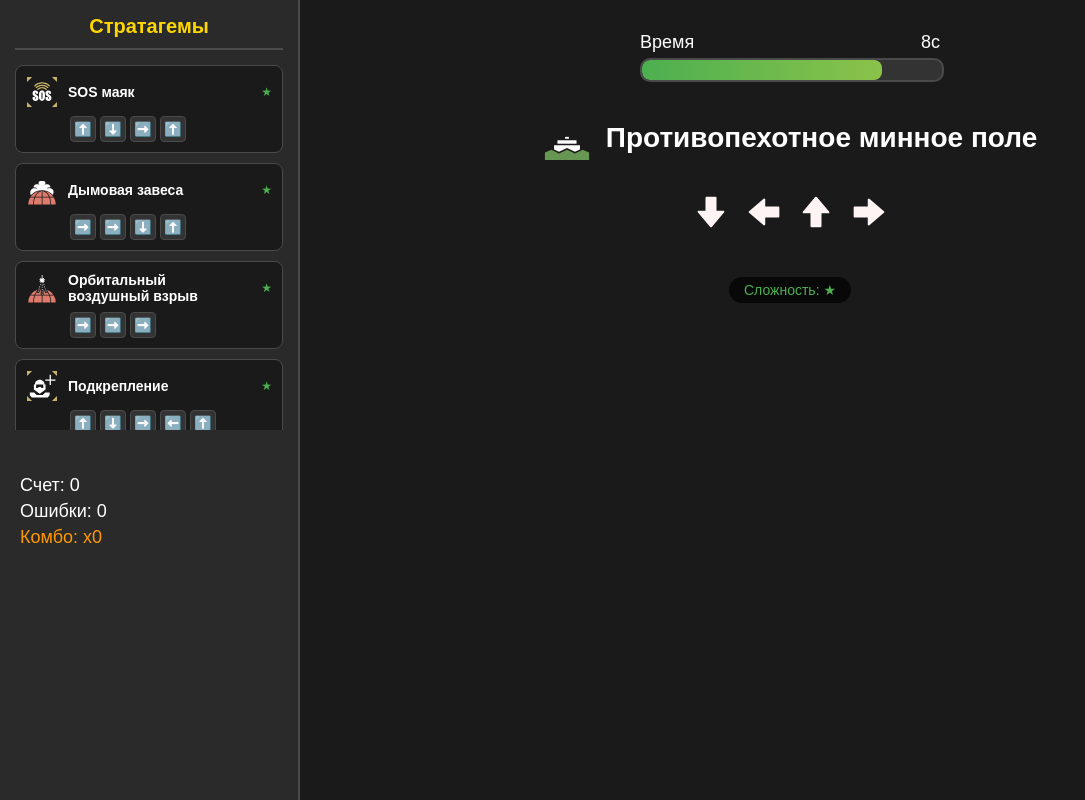
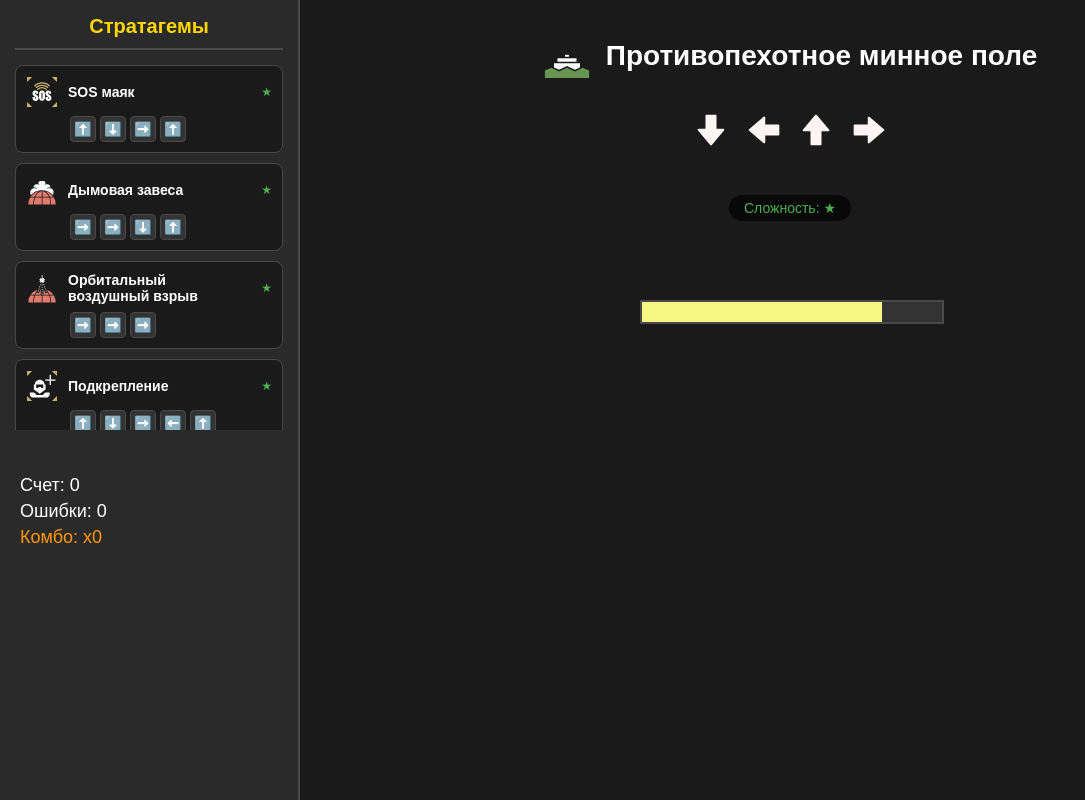
Before and after one commit to Geckonda/Stratagemes-hero, a Vue app in the folder stratagemes-hero/: page / in a window 1280 px wide. Both pictures are taken after a click on the button "Start". Shown: the whole page, without its empty margins (0-1085 px from the left). Built offline with nearby package versions, Linux system fonts and the light colour scheme; the HTML template or start-up script is replaced by a standard one.

Commit message:
style(Timer): изменил  внешний вид таймера

```diff
--- a/stratagemes-hero/src/assets/main.css
+++ b/stratagemes-hero/src/assets/main.css
@@ -18,12 +18,28 @@
   width: 100%;
   height: 10px;
   background-color: #eee;
-  border-radius: 5px;
   overflow: hidden;
 }
 
 .progress-fill {
   height: 100%;
-  background-color: #4caf50;
+  background-color: #f5f684;
   transition: width 0.3s;
 }
+
+.menu-button {
+  padding: 15px 30px;
+  font-size: 20px;
+  background: linear-gradient(135deg, #4caf50, #45a049);
+  color: #f5f684;
+  border: none;
+  border-radius: 10px;
+  cursor: pointer;
+  transition: all 0.3s;
+  font-weight: bold;
+}
+
+.menu-button:hover {
+  transform: scale(1.1);
+  box-shadow: 0 0 20px rgba(76, 175, 80, 0.5);
+}
--- a/stratagemes-hero/src/components/game/GameBoard.vue
+++ b/stratagemes-hero/src/components/game/GameBoard.vue
@@ -1,9 +1,5 @@
 <template>
   <div class="game-board">
-    <Timer
-      :time-left="gameStore.timeLeft"
-      :max-time="gameStore.maxTime"
-    />
 
     <StratagemDisplay
       :stratagem="gameStore.currentStratagem"
@@ -14,13 +10,15 @@
 
     <InputHandler @input="handleInput" />
 
-
-
+    <Timer
+      :time-left="gameStore.timeLeft"
+      :max-time="gameStore.maxTime"
+    />
 
     <!-- Game Over сообщение -->
     <div v-if="gameStore.gameStatus === 'gameover'" class="gameover-overlay">
       <div class="gameover-content">
-        <h1>⏰ Провал ⏰</h1>
+        <h1>Провал</h1>
         <div class="final-score">
           <p>Твой счет: {{ gameStore.score }}</p>
           <p>Ошибок: {{ gameStore.mistakes }}</p>
@@ -151,22 +149,7 @@ const returnToMenu = () => {
   color: #fff;
 }
 
-.menu-button {
-  padding: 15px 30px;
-  font-size: 20px;
-  background: linear-gradient(135deg, #4caf50, #45a049);
-  color: white;
-  border: none;
-  border-radius: 10px;
-  cursor: pointer;
-  transition: all 0.3s;
-  font-weight: bold;
-}
 
-.menu-button:hover {
-  transform: scale(1.1);
-  box-shadow: 0 0 20px rgba(76, 175, 80, 0.5);
-}
 
 @keyframes pulse {
   0% { transform: scale(1); }
--- a/stratagemes-hero/src/components/game/Timer.vue
+++ b/stratagemes-hero/src/components/game/Timer.vue
@@ -1,18 +1,10 @@
 <template>
   <div class="timer-container">
-    <div class="timer-header">
-      <span class="timer-label">Время</span>
-      <span class="timer-value" :class="{ warning: timeLeft <= 3 }">{{ timeLeft }}с</span>
-    </div>
 
     <!-- Прогресс-бар времени -->
     <div class="timer-progress-bar">
       <div
         class="timer-progress-fill"
-        :class="{
-          warning: timeLeft <= 3,
-          critical: timeLeft <= 1
-        }"
         :style="{ width: progress + '%' }"
       ></div>
     </div>
@@ -39,52 +31,19 @@ const progress = computed(() => {
   margin: 0 auto;
 }
 
-.timer-header {
-  display: flex;
-  justify-content: space-between;
-  margin-bottom: 5px;
-  color: white;
-  font-size: 18px;
-}
-
-.timer-value.warning {
-  color: #ff9800;
-  font-weight: bold;
-  animation: pulse 1s infinite;
-}
 
 .timer-progress-bar {
   width: 100%;
   height: 20px;
   background-color: #333;
-  border-radius: 10px;
   overflow: hidden;
   border: 2px solid #4a4a4a;
 }
 
 .timer-progress-fill {
   height: 100%;
-  background: linear-gradient(90deg, #4caf50, #8bc34a);
+  background: #f5f684;
   transition: width 0.3s ease;
-  border-radius: 8px;
-}
-
-.timer-progress-fill.warning {
-  background: linear-gradient(90deg, #ff9800, #ff5722);
-}
-
-.timer-progress-fill.critical {
-  background: linear-gradient(90deg, #f44336, #d32f2f);
-  animation: blink 0.5s infinite;
-}
-
-.time-warning {
-  text-align: center;
-  color: #ff9800;
-  font-size: 16px;
-  margin-top: 5px;
-  font-weight: bold;
-  animation: shake 0.5s infinite;
 }
 
 @keyframes pulse {
--- a/stratagemes-hero/src/views/GameView.vue
+++ b/stratagemes-hero/src/views/GameView.vue
@@ -27,7 +27,7 @@
           <p>Ошибок: {{ gameStore.mistakes }}</p>
         </div>
 
-        <button @click="startGame" class="start-button">
+        <button @click="startGame" class="menu-button start-button">
           Start
         </button>
 
@@ -100,8 +100,6 @@ const startGame = () => {
 .start-button {
   padding: 20px 60px;
   font-size: 32px;
-  background: linear-gradient(135deg, #4caf50, #45a049);
-  color: #f5f684;
   border: none;
   border-radius: 15px;
   cursor: pointer;
```
